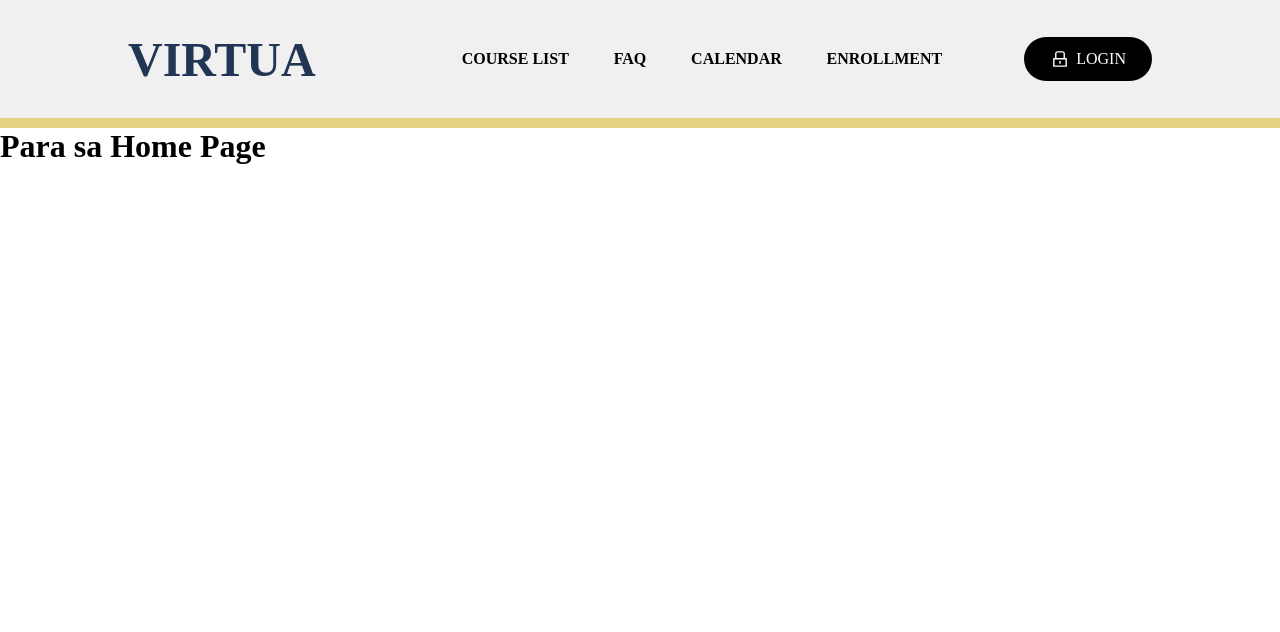
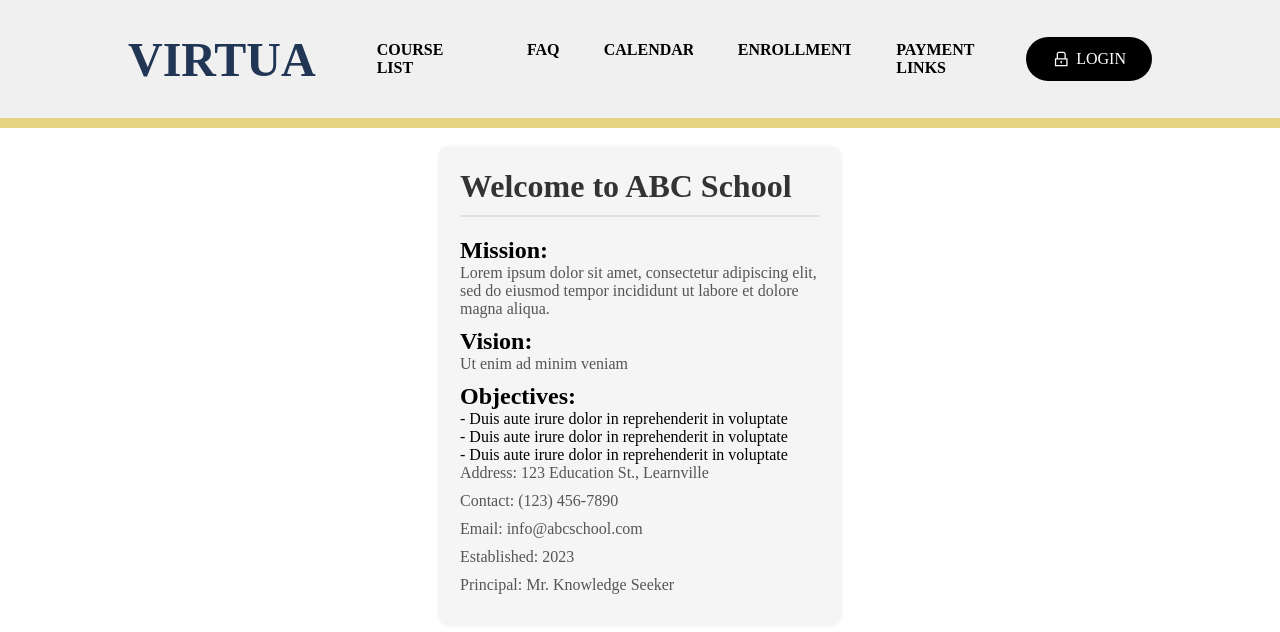
Before and after one commit to kesykun/VirtuaClass, a React (Create React App) app: page / in a window 1280 px wide. Shown: the top 632 px of the page. Built offline with nearby package versions, Linux system fonts and the light colour scheme; a web font is replaced by a local one.

Commit message:
Added GeneralSchoolInformation and PaymentLink

```diff
--- a/src/App.jsx
+++ b/src/App.jsx
@@ -6,6 +6,8 @@ import CourseListPage from "./pages/CourseListPage/CourseListPage";
 import EnrollmentForm from "./pages/EnrollmentForm/EnrollmentForm";
 import Faq from "./pages/FAQ/Faq";
 import Calendar from "./pages/Calendar/Calendar";
+import GeneralSchoolInformation from "./pages/GeneralSchoolInfo/GeneralSchoolInfo";
+import PaymentLink from "./pages/PaymentLink/PaymentLink";
 
 const App = () => {
     const [coursesExpanded, setCoursesExpanded] = useState(false);
@@ -177,7 +179,7 @@ const App = () => {
             <BrowserRouter>
                 <NavBar />
                 <Routes>
-                    <Route path='/' element={<h1>Para sa Home Page</h1>} />
+                    <Route path='/' element={<GeneralSchoolInformation/>} />
                     <Route path='/courses' element={<CourseListPage
                                                     courses={ courses }
                                                     setCourses={ setCourses }
@@ -194,6 +196,7 @@ const App = () => {
                                                     selectedCourses={ selectedCourses }
                                                     setSelectedCourses={ setSelectedCourses }
                                                     />} />
+                    <Route path='/paymentlinks' element={<PaymentLink />} />
                     <Route path='/login' element={<h1>Para Login</h1>} />
                 </Routes>
             </BrowserRouter>
--- a/src/components/NavBar.jsx
+++ b/src/components/NavBar.jsx
@@ -11,6 +11,7 @@ const NavBar = () => {
                     <p><Link to={"/faq"}>FAQ</Link></p>
                     <p><Link to={"/calendar"}>Calendar</Link></p>
                     <p><Link to={"/enrollment"}>Enrollment</Link></p>
+                    <p><Link to={"/paymentlinks"}>Payment Links</Link></p>
                 </div>
                 <Link to={"/login"}>
                 <p>
--- /dev/null
+++ b/src/pages/GeneralSchoolInfo/GeneralSchoolInfo.css
@@ -0,0 +1,23 @@
+/* src/GeneralSchoolInfo.css */
+
+.School-Information {
+    font-family: Arial, sans-serif;
+    background-color: #f5f5f5;
+    border-radius: 8px;
+    padding: 20px;
+    box-shadow: 0px 0px 5px rgba(0, 0, 0, 0.1);
+    max-width: 400px;
+    margin: 20px auto;
+}
+
+.School-Information h1 {
+    color: #333;
+    border-bottom: 2px solid #e0e0e0;
+    padding-bottom: 10px;
+    margin-bottom: 20px;
+}
+
+.School-Information p {
+    color: #555;
+    margin-bottom: 10px;
+}
--- /dev/null
+++ b/src/pages/GeneralSchoolInfo/GeneralSchoolInfo.jsx
@@ -0,0 +1,26 @@
+// src/GeneralSchoolInformation.jsx
+import './GeneralSchoolInfo.css';
+import React from 'react';
+
+const GeneralSchoolInformation = () => {
+    return (
+        <div className="School-Information">
+            <h1>Welcome to ABC School</h1>
+            <h2>Mission: </h2>
+            <p>Lorem ipsum dolor sit amet, consectetur adipiscing elit, sed do eiusmod tempor incididunt ut labore et dolore magna aliqua. </p>
+            <h2>Vision: </h2>
+            <p>Ut enim ad minim veniam </p>
+            <h2>Objectives: </h2>
+            <ul>- Duis aute irure dolor in reprehenderit in voluptate </ul>
+            <ul>- Duis aute irure dolor in reprehenderit in voluptate </ul>
+            <ul>- Duis aute irure dolor in reprehenderit in voluptate </ul>
+            <p>Address: 123 Education St., Learnville</p>
+            <p>Contact: (123) 456-7890</p>
+            <p>Email: info@abcschool.com</p>
+            <p>Established: 2023</p>
+            <p>Principal: Mr. Knowledge Seeker</p>
+        </div>
+    );
+}
+
+export default GeneralSchoolInformation;
--- /dev/null
+++ b/src/pages/PaymentLink/PaymentLink.css
@@ -0,0 +1,31 @@
+/* src/GeneralSchoolInfo.css */
+
+.PaymentLink {
+    font-family: Arial, sans-serif;
+    background-color: #f5f5f5;
+    border-radius: 8px;
+    padding: 20px;
+    box-shadow: 0px 0px 5px rgba(0, 0, 0, 0.1);
+    max-width: 400px;
+    margin: 20px auto;
+}
+
+.PaymentLink h1 {
+    color: #333;
+    border-bottom: 2px solid #e0e0e0;
+    padding-bottom: 10px;
+    margin-bottom: 20px;
+}
+
+.PaymentLink h2 {
+    color: #333;
+    border-bottom: 2px solid #e0e0e0;
+    padding-bottom: 10px;
+    margin-bottom: 15px;
+    text-align: center;
+}
+img {
+    width: 100%;
+    height: 100%;
+    object-fit: contain; /* or 'cover' based on your need */
+}
--- /dev/null
+++ b/src/pages/PaymentLink/PaymentLink.jsx
@@ -0,0 +1,17 @@
+// src/components/PaymentQRLink.jsx
+import './PaymentLink.css';
+import React from 'react';
+
+const PaymentLink = () => {
+    const paymentURL = "https://schoolpaymentlink.com"; // Replace With School's payment link
+
+    return (
+        <div className= "PaymentLink">
+            <h1>Welcome to ABC School!</h1>
+            <h2>Scan to Pay</h2>
+            <img src="/qrcode.png" alt="Description of Image"/>
+        </div>
+    );
+}
+
+export default PaymentLink;
```
Also changed, not shown: public/qrcode.png (added).
